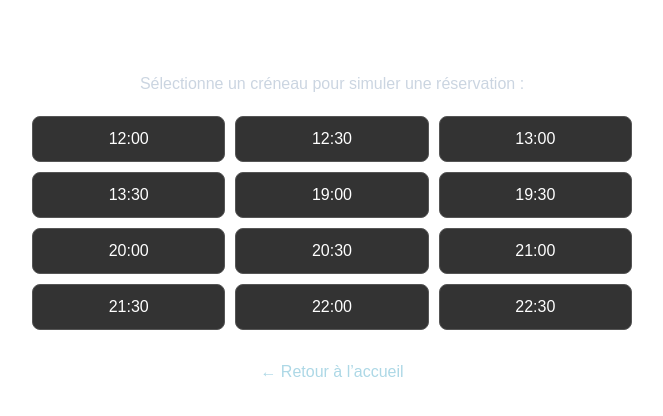
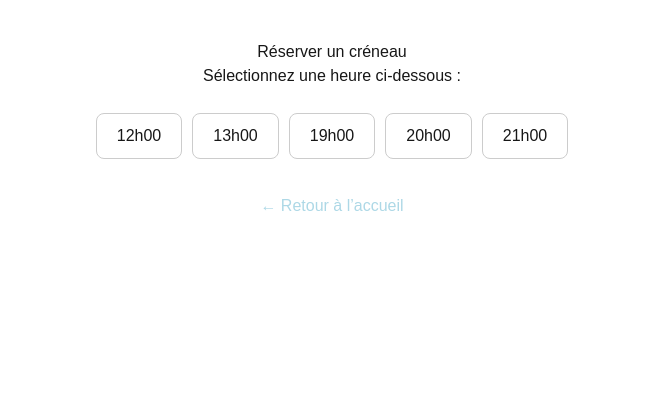
Before and after one commit to Albiatour/next-app, a Next.js app: page /demo in a window 1280 px wide. Shown: the top 416 px of the page, without its empty margins (308-971 px from the left). Built offline with nearby package versions, Linux system fonts and the light colour scheme.

Commit message:
add demo page working

```diff
--- a/app/demo/page.js
+++ b/app/demo/page.js
@@ -1,44 +1,25 @@
 "use client";
 
 export default function Demo() {
-  const slots = [
-    "12:00", "12:30", "13:00", "13:30",
-    "19:00", "19:30", "20:00", "20:30",
-    "21:00", "21:30", "22:00", "22:30",
-  ];
-
-  function book(time) {
-    alert(`(Prototype) Créneau réservé : ${time}`);
-  }
+  const slots = ["12h00", "13h00", "19h00", "20h00", "21h00"];
 
   return (
-    <main style={{ padding: "40px", textAlign: "center", color: "white" }}>
-      <h1 style={{ marginBottom: 8 }}>Démo — Réservations IA</h1>
-      <p style={{ color: "#cbd5e1" }}>Sélectionne un créneau pour simuler une réservation :</p>
+    <main style={{ padding: "40px", textAlign: "center" }}>
+      <h1>Réserver un créneau</h1>
+      <p>Sélectionnez une heure ci-dessous :</p>
 
-      <div
-        style={{
-          display: "grid",
-          gridTemplateColumns: "repeat(3, 1fr)",
-          gap: "10px",
-          marginTop: "20px",
-          maxWidth: 600,
-          marginLeft: "auto",
-          marginRight: "auto",
-        }}
-      >
+      <div style={{ marginTop: "20px" }}>
         {slots.map((s) => (
           <button
             key={s}
-            onClick={() => book(s)}
             style={{
-              padding: "10px",
+              padding: "10px 20px",
+              margin: "5px",
               borderRadius: "8px",
-              background: "#333",
-              color: "white",
-              border: "1px solid #555",
+              border: "1px solid #ccc",
               cursor: "pointer",
             }}
+            onClick={() => alert(`Vous avez réservé : ${s}`)}
           >
             {s}
           </button>
@@ -46,7 +27,9 @@ export default function Demo() {
       </div>
 
       <div style={{ marginTop: "30px" }}>
-        <a href="/" style={{ color: "lightblue" }}>← Retour à l’accueil</a>
+        <a href="/" style={{ color: "lightblue" }}>
+          ← Retour à l’accueil
+        </a>
       </div>
     </main>
   );
```
